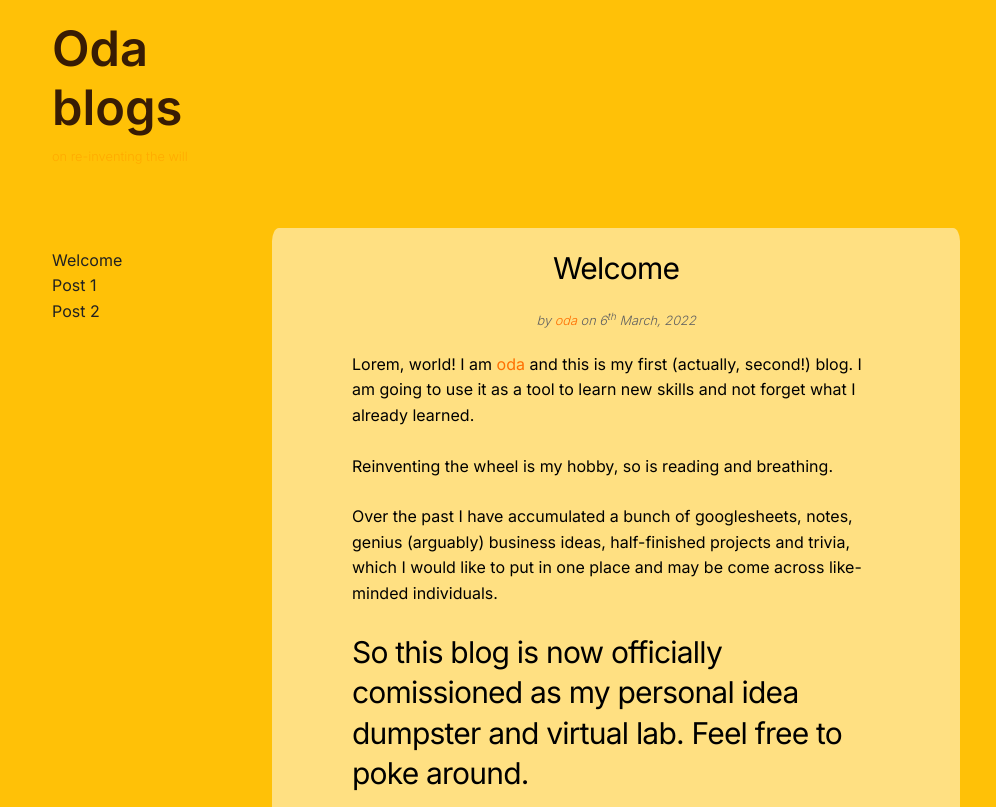
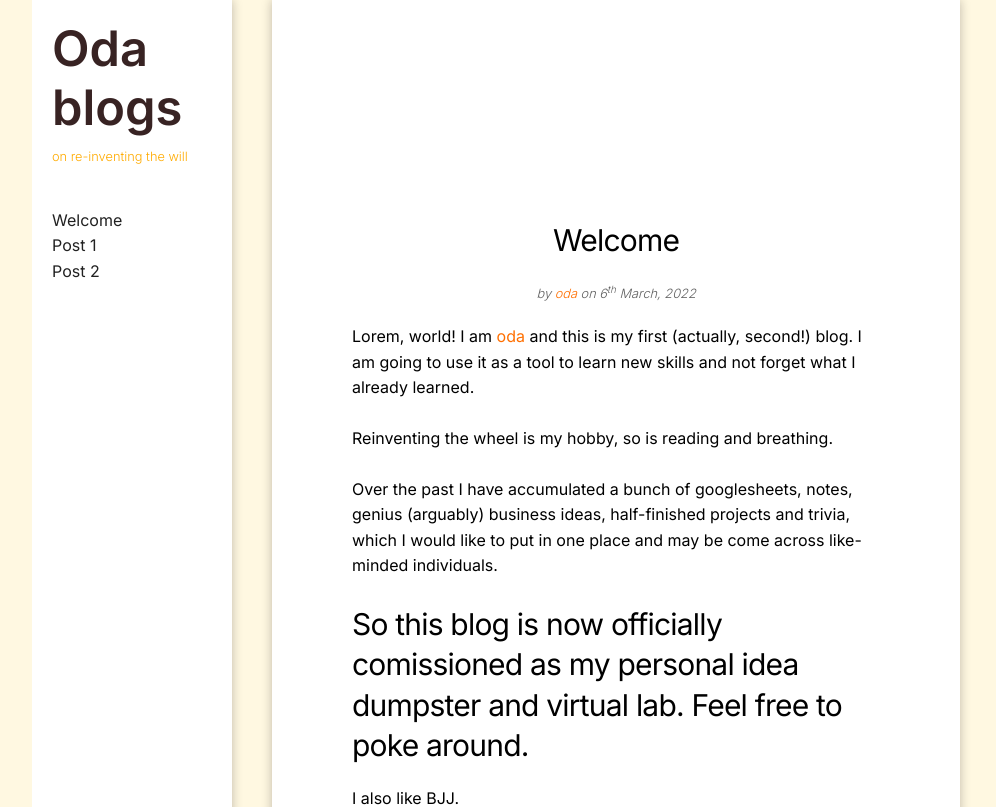
Before and after one commit to ooddaa/blog, a React (Create React App) app: page / in a window 1280 px wide. Shown: the top 807 px of the page, without its empty margins (8-1004 px from the left). Built offline with nearby package versions, Linux system fonts and the light colour scheme.

Commit message:
trying to attach sticky footer to the bottom of the screen when there is not enough content

```diff
--- a/public/app.css
+++ b/public/app.css
@@ -1,16 +1,21 @@
 /* Table of Contents
 - Body
 - Typography
-- App
+- Basic styles
 - Palette
 –––––––––––––––––––––––––––––––––––––––––––––––––– */
 
 
-/* Body
+/* Basic styles
 –––––––––––––––––––––––––––––––––––––––––––––––––– */
-body {
+* {
   margin: 0;
   padding: 0;
+}
+html, body {
+  height: 100%
+}
+body {
   box-sizing: border-box;
   /* border: red 1px solid; */
   font-size: var(--font-size-base);
@@ -21,7 +26,12 @@ body {
   /* font-family: "Inter", "Raleway", "HelveticaNeue", "Helvetica Neue", Helvetica,
     Arial, sans-serif; */
   color: var(--black);
-  background-color: var(--amber);
+  background-color: var(--amber-lighten-5);
+}
+
+code {
+  background-color: var(--grey-lighten-2);
+
 }
 
 /* Typography
@@ -52,27 +62,11 @@ Scale: 1.250 - Major Third
 }
 
 
-/* App
+/* App-wrapper
 –––––––––––––––––––––––––––––––––––––––––––––––––– */
 
-.App {
-  display: grid;
-  grid-template-columns: 200px 1fr 400px;
-  grid-template-rows: auto 1fr 30px;
-  /* grid-template-rows: auto 130px 1fr 30px; */
-  grid-template-areas:
-    "headerlogo headernavbar headernavbar"
-    "postnav pagecontent sidebar"
-    "footer footer footer ";
-  /* grid-template-areas:
-    "headerlogo headernavbar headernavbar"
-    "postnav maincontentheader  empty"
-    "postnav maincontentbody sidebar "
-    "footer footer footer "; */
-  grid-gap: 40px;
-  justify-items: stretch;
-  margin-left: 40px;
-  margin-right: 40px;
+.App-wrapper  {
+  min-height: 100%;
 }
 
 .App-logo {
@@ -81,10 +75,50 @@ Scale: 1.250 - Major Third
 }
 
 /*****************\
-      TITLE
+  MAIN CONTAINER
 \*****************/
+
+.main-container {
+  display: grid;
+  grid-template-columns: 200px 1fr 400px;
+  grid-template-rows: auto 1fr auto;
+  grid-template-rows: auto auto auto;
+  grid-template-areas:
+    "leftsidebar pagecontent headernavbar"
+    "leftsidebar pagecontent sidebar"
+    "footer footer footer ";
+  /* grid-template-areas:
+    "headerlogo pagecontent headernavbar"
+    "postnav pagecontent sidebar"
+    "footer footer footer "; */
+  justify-items: stretch;
+  margin-left: 40px;
+  margin-right: 40px;
+  /* height: calc(100vh- var(--footer-height));
+  height: calc(100vh - var(--footer-height) - 100px - 62px); */
+  /* height: calc(100vh - var(--footer-height)); */
+  /* height: auto; */
+  /* min-height: calc(100vh- var(--footer-height));
+  min-height: 1000px; */
+  /* overflow: auto; */
+  overflow:auto;
+	padding-bottom: var(--footer-height);
+}
+
+/*****************\
+    LEFT SIDEBAR
+\*****************/
+.left-sidebar {
+  grid-area: leftsidebar;
+  /* position: sticky; */
+  /* box-shadow: 0 0 10px 0 var(--grey);  */
+  box-shadow: 0 0 10px 0 rgba(17, 16, 16, 0.267);
+  background-color: var(--white);
+}
+
+/* Logo
+–––––––––––––––––––––––––––––––––––––––––––––––––– */
 .blog-title .main {
-  grid-area: headerlogo;
   padding: 20px;
   padding-bottom: 0; /* to bring title and subtitle closer together */
   font-weight: 600;
@@ -101,6 +135,33 @@ Scale: 1.250 - Major Third
   font-weight: 300;
 }
 
+/* Posts
+–––––––––––––––––––––––––––––––––––––––––––––––––– */
+.posts-nav {
+  padding: 20px;
+  grid-area: leftsidebar;
+  /* position: sticky; */
+}
+
+.posts-list {
+  padding-top: 20px;
+}
+
+.posts-nav li {
+  list-style-type: none;
+  margin: 0;
+}
+
+.posts-nav li a,
+.posts-nav li a:active {
+  color: var(--grey-darken-4);
+  text-decoration: none;
+}
+.posts-nav li a:focus,
+.posts-nav li a:hover {
+  color: var(--grey-darken-2);
+  list-style-type: none;
+}
 
 
 .header-navbar {
@@ -127,56 +188,24 @@ Scale: 1.250 - Major Third
   box-shadow: 0 5px 5px 0 rgba(0, 0, 0, 0.1);
 }
 
+
+
 /*****************\
-****** POSTS ******
+    PAGE CONTENT
 \*****************/
-.posts-nav {
-  padding: 20px;
-  height: calc(100vh - var(--footer-height) - 100px - 62px);
-  grid-area: postnav;
+.page-content {
+  grid-area: pagecontent;
+  padding-top: 200px;
+  margin-left: 40px;
+  margin-right: 10px;
+  /* hor vert blur radius */
+  box-shadow: 0 0 10px 0 rgba(17, 16, 16, 0.267);
+  background-color: var(--white);
 }
 
-.posts-list {
-  padding-top: 20px;
-}
-
-.posts-nav li {
-  list-style-type: none;
-  margin: 0;
-}
-
-.posts-nav li a,
-.posts-nav li a:active {
-  color: var(--grey-darken-4);
-  text-decoration: none;
-}
-.posts-nav li a:focus,
-.posts-nav li a:hover {
-  color: var(--grey-darken-2);
-  list-style-type: none;
-}
-
-/*****************\
-******* MAIN ******
-\*****************/
-.App-main {
-  grid-column: 2;
-  grid-row: 2 / 4;
-
-}
-
-.page-content {
-  grid-area: pagecontent;
-  /* border: red 1px solid; */
-  border-radius: 1%;
-  background-color: var(--amber-lighten-3);
-}
 .content-header {
   padding: 20px;
   padding-bottom: 0;
-  /* grid-area: maincontentheader; */
-
-  /* border-bottom: var(--grey-lighten-1) 1px solid; */
   display: flex;
   flex-direction: column;
   align-items: center;
@@ -190,22 +219,22 @@ Scale: 1.250 - Major Third
 }
 
 .content-body {
-/* .main-content-body { */
   padding: 20px;
   padding-left: 80px;
   padding-right: 80px;
-  /* grid-area: maincontentbody; */
   grid-area: pagecontent;
-  background-color: var(--amber-lighten-3);
 }
 
 /*****************\
 ***** FOOTER  *****
 \*****************/
 .App-footer {
-  height: 30px;
+  position: relative;
+  margin-top: -32px;
+  height: var(--footer-height);
+  clear: both;
   width: 100%;
-  flex: 0 0 var(--footer-height, 1000px);
+  /* flex: 0 0 var(--footer-height, 1000px); */
   background-color: #282c34;
   grid-area: footer;
 }
@@ -271,6 +300,11 @@ Scale: 1.250 - Major Third
   --black: #000000;
 }
 
+/* WHITE */
+:root {
+  --white: #ffffff;
+}
+
 /* RED */
 :root {
   --red-burgundy-dark: #1d0505e0;
--- a/src/App.js
+++ b/src/App.js
@@ -1,17 +1,19 @@
 // import "./App.css";
 import { Outlet } from "react-router-dom";
-import BlogTitle from "./components/layout/BlogTitle";
+
 import Footer from "./components/layout/Footer";
-import PostsNav from "./components/nav/PostsNav";
+
+import LeftSidebar from "./components/layout/LeftSidebar/LeftSidebar";
 import { Fragment } from "react";
 
 function App() {
   return (
     <Fragment>
-    <div className="App">
-      <BlogTitle />
+    <div className="App-wrapper">
+      <div className="main-container">
+      <LeftSidebar />
       <Outlet />
-      <PostsNav />
+     </div>
     </div>
     <Footer />
     </Fragment>
--- /dev/null
+++ b/src/components/layout/LeftSidebar/LeftSidebar.jsx
@@ -0,0 +1,14 @@
+import { Fragment } from 'react'
+import BlogTitle from "./BlogTitle";
+import PostsNav from "./PostsNav";
+
+function LeftSidebar() {
+  return (
+    <div className='left-sidebar'>
+        <BlogTitle />
+        <PostsNav />
+    </div>
+  )
+}
+
+export default LeftSidebar
--- a/src/components/nav/PostsNav.jsx
+++ b/src/components/layout/LeftSidebar/PostsNav.jsx
@@ -1,20 +1,12 @@
 import React from "react";
 import { Link } from "react-router-dom";
-import posts from "../../posts/posts";
+import posts from "../../../posts/posts";
 import PropTypes from "prop-types";
 
-const styles = {
-  main: {
-    // marginTop: "150px",
-    // marginLeft: "20px",
-    // marginRight: "20px",
-    // padding: "20px",
-    // paddingTop: "0",
-  },
-};
+
 function PostsNav({ displayPost }) {
   return (
-    <div className="posts-nav" style={styles.main}>
+    <div className="posts-nav">
       {posts.map((post) => (
         <li key={post.id}>
           <Link to={`/${post.routeName}`}>{post.header}</Link>
--- a/src/posts/posts.js
+++ b/src/posts/posts.js
@@ -189,35 +189,9 @@ const posts = [
     body: (
       <div className="post-body">
         <p>
-          {reverseString(`Lorem ipsum dolor sit amet consectetur adipisicing elit. Eum officia
-          cupiditate nemo! Vel inventore, nam aliquid corrupti totam dignissimos
-          unde ad non ducimus cum minus, beatae magni praesentium sed velit!`)}
+          {reverseString(`Lorem ipsum dolor sit amet`)}
         </p>
-        <p>
-          {reverseString(`Lorem ipsum dolor sit amet consectetur adipisicing elit. Eum officia
-          cupiditate nemo! Vel inventore, nam aliquid corrupti totam dignissimos
-          unde ad non ducimus cum minus, beatae magni praesentium sed velit!`)}
-        </p>
-        <p>
-          {reverseString(`Lorem ipsum dolor sit amet consectetur adipisicing elit. Eum officia
-          cupiditate nemo! Vel inventore, nam aliquid corrupti totam dignissimos
-          unde ad non ducimus cum minus, beatae magni praesentium sed velit!`)}
-        </p>
-        <p>
-          {reverseString(`Lorem ipsum dolor sit amet consectetur adipisicing elit. Eum officia
-          cupiditate nemo! Vel inventore, nam aliquid corrupti totam dignissimos
-          unde ad non ducimus cum minus, beatae magni praesentium sed velit!`)}
-        </p>
-        <p>
-          {reverseString(`Lorem ipsum dolor sit amet consectetur adipisicing elit. Eum officia
-          cupiditate nemo! Vel inventore, nam aliquid corrupti totam dignissimos
-          unde ad non ducimus cum minus, beatae magni praesentium sed velit!`)}
-        </p>
-        <p>
-          {reverseString(`Lorem ipsum dolor sit amet consectetur adipisicing elit. Eum officia
-          cupiditate nemo! Vel inventore, nam aliquid corrupti totam dignissimos
-          unde ad non ducimus cum minus, beatae magni praesentium sed velit!`)}
-        </p>
+
       </div>
     ),
   },
```
Also changed, not shown: src/components/layout/LeftSidebar/BlogTitle.jsx (renamed from src/components/layout/BlogTitle.jsx).
